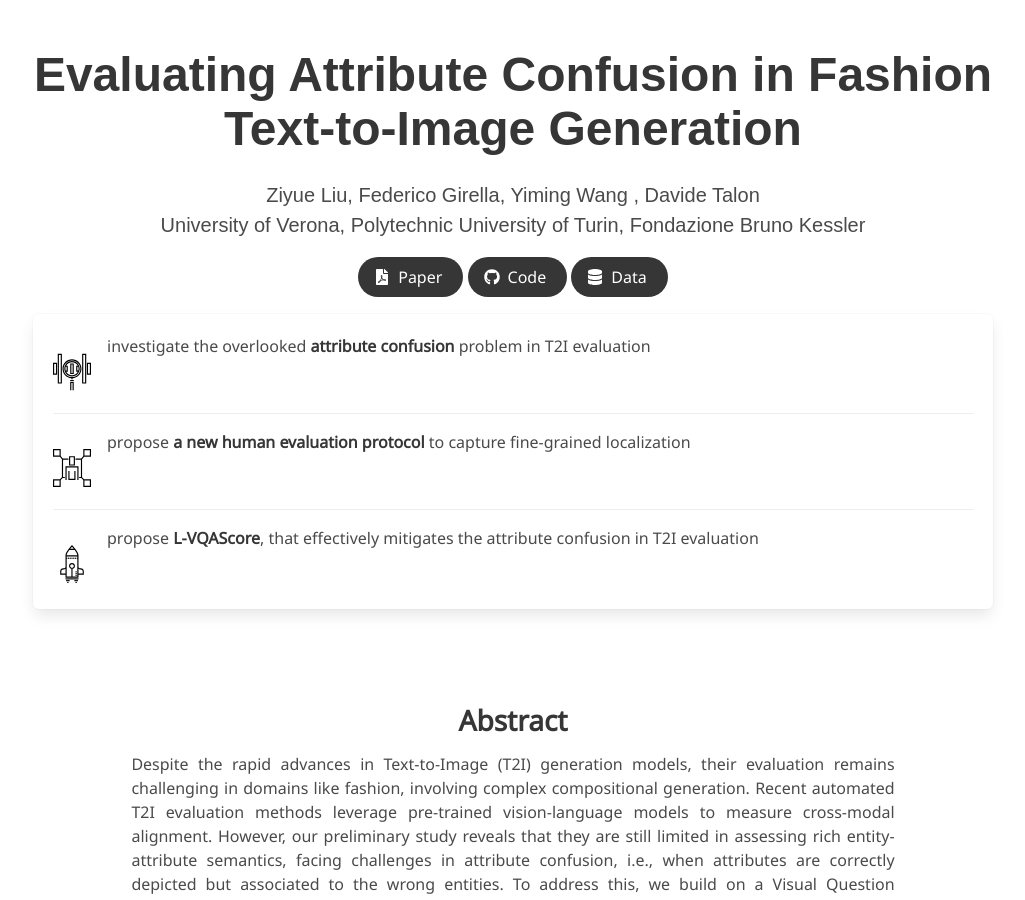
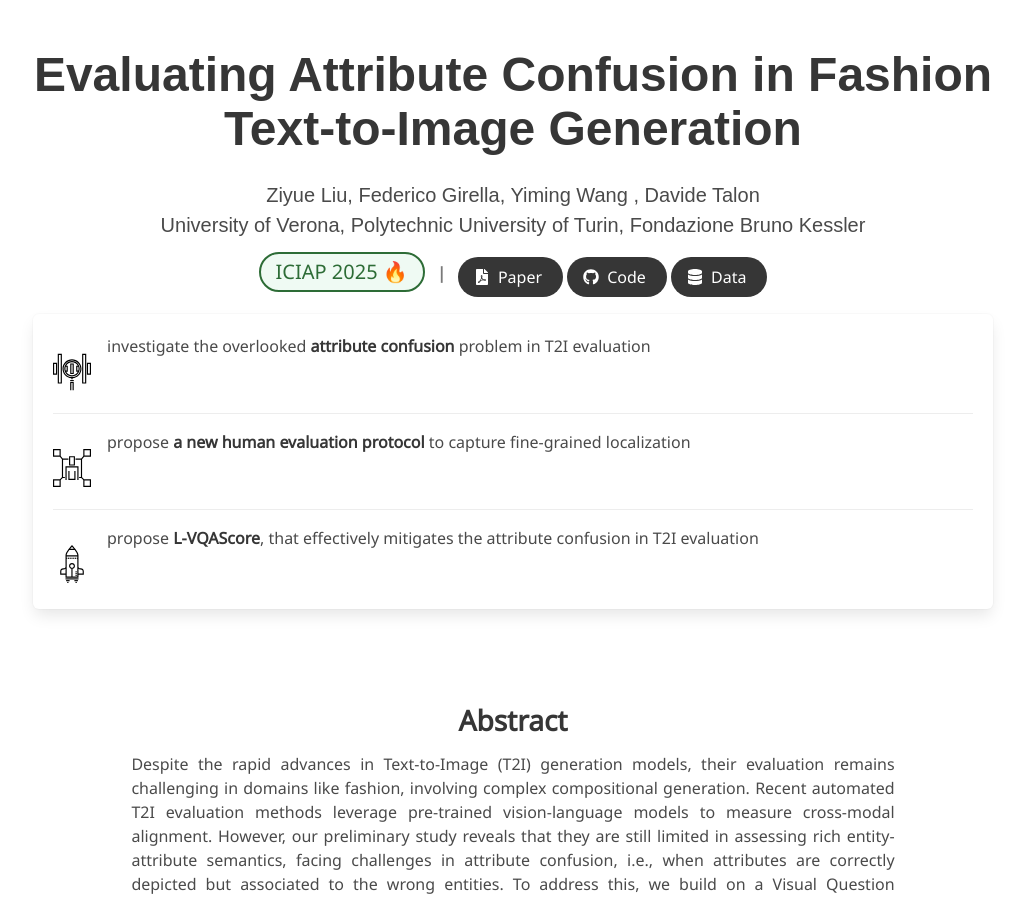
Before and after one commit to intelligolabs/L-VQAScore, a Jekyll site: the page built from index.md, in a window 1280 px wide and 900 px high. Shown: the whole window, without its empty margins (127-1152 px from the left). Built offline with Jekyll 4.4.1, drawn with Linux system fonts in a browser that asks for light colours; some web fonts are replaced.

Commit message:
Update project_page.html

```diff
--- a/_layouts/project_page.html
+++ b/_layouts/project_page.html
@@ -65,6 +65,19 @@
 
           <div class="column has-text-centered">
             <div class="publication-links">
+              <span class="link-block">
+                <span
+                  class="tag is-success is-rounded is-large is-light"
+                      style="
+                        border: 2px solid rgb(45, 108, 54);
+                        color: rgb(45, 108, 54);
+                      "
+                      >ICIAP 2025 🔥</span
+                    >
+                </span>
+              <span class="has-text-grey mx-2" style="font-weight: bold"
+              >|</span
+              >
               <!-- PDF Link. -->
               {% if page.paper %}
               <span class="link-block">
```
